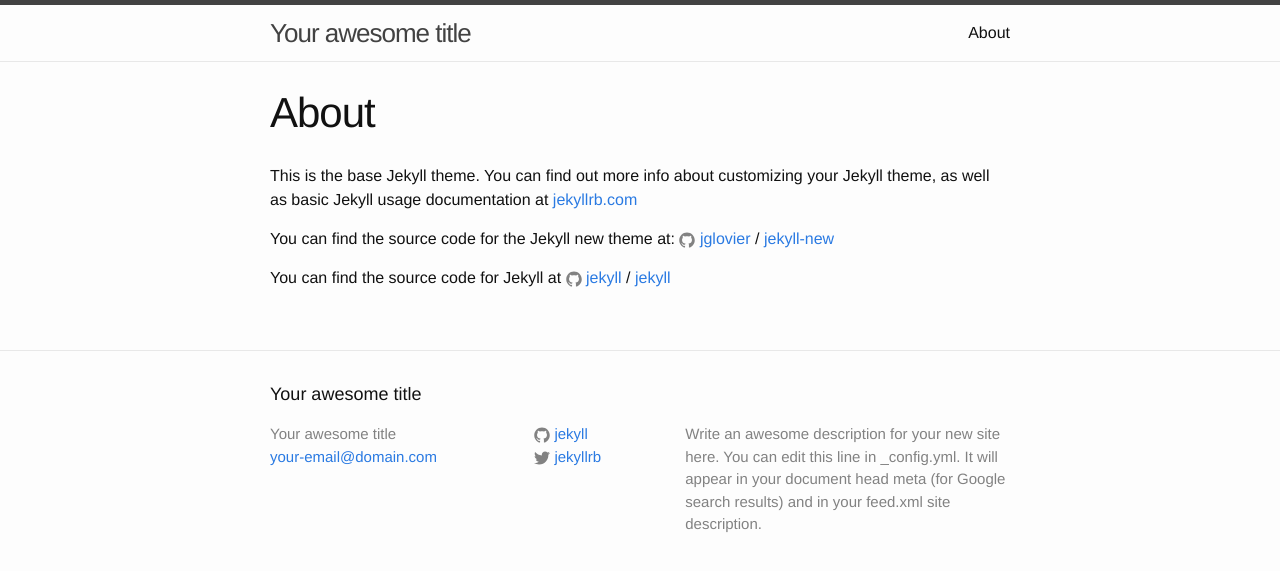
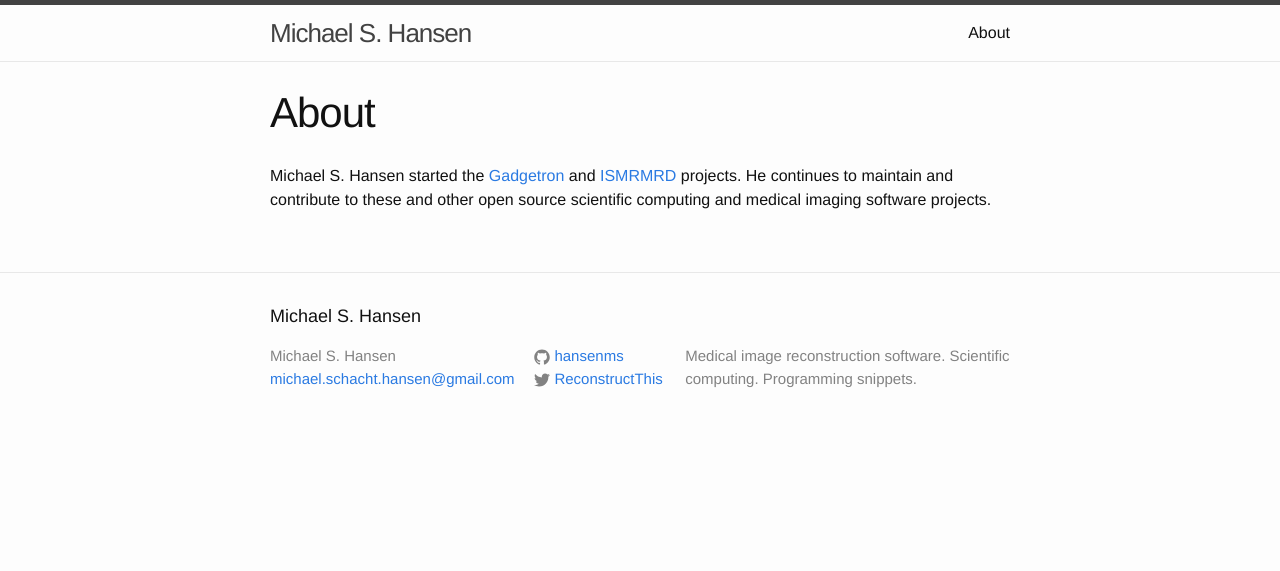
Before and after one commit to QQRider/hansenms.github.io, a Jekyll site: the page built from about.md, in a window 1280 px wide. Shown: the top 571 px of the page. Built offline with Jekyll 4.4.1, drawn with Linux system fonts in a browser that asks for light colours.

Commit message:
First working Jekyll website

```diff
--- a/_config.yml
+++ b/_config.yml
@@ -6,16 +6,14 @@
 # 'jekyll serve'. If you change this file, please restart the server process.
 
 # Site settings
-title: Your awesome title
-email: your-email@domain.com
+title: Michael S. Hansen
+email: michael.schacht.hansen@gmail.com
 description: > # this means to ignore newlines until "baseurl:"
-  Write an awesome description for your new site here. You can edit this
-  line in _config.yml. It will appear in your document head meta (for
-  Google search results) and in your feed.xml site description.
+  Medical image reconstruction software. Scientific computing. Programming snippets.
 baseurl: "" # the subpath of your site, e.g. /blog
 url: "http://yourdomain.com" # the base hostname & protocol for your site
-twitter_username: jekyllrb
-github_username:  jekyll
+twitter_username: ReconstructThis
+github_username:  hansenms
 
 # Build settings
 markdown: kramdown
--- a/about.md
+++ b/about.md
@@ -4,12 +4,4 @@
 permalink: /about/
 ---
 
-This is the base Jekyll theme. You can find out more info about customizing your Jekyll theme, as well as basic Jekyll usage documentation at [jekyllrb.com](http://jekyllrb.com/)
-
-You can find the source code for the Jekyll new theme at:
-{% include icon-github.html username="jglovier" %} /
-[jekyll-new](https://github.com/jglovier/jekyll-new)
-
-You can find the source code for Jekyll at
-{% include icon-github.html username="jekyll" %} /
-[jekyll](https://github.com/jekyll/jekyll)
+Michael S. Hansen started the [Gadgetron](https://github.com/gadgetron/gadgetron) and [ISMRMRD](https://github.com/ismrmrd/ismrmrd) projects. He continues to maintain and contribute to these and other open source scientific computing and medical imaging software projects.
```
Also changed, not shown: _posts/2016-02-21-chroot-from-docker.markdown (added, +20 -0 lines), _posts/2016-02-21-welcome-to-jekyll.markdown (deleted, +0 -25 lines), index.html (+8 -0 lines).
